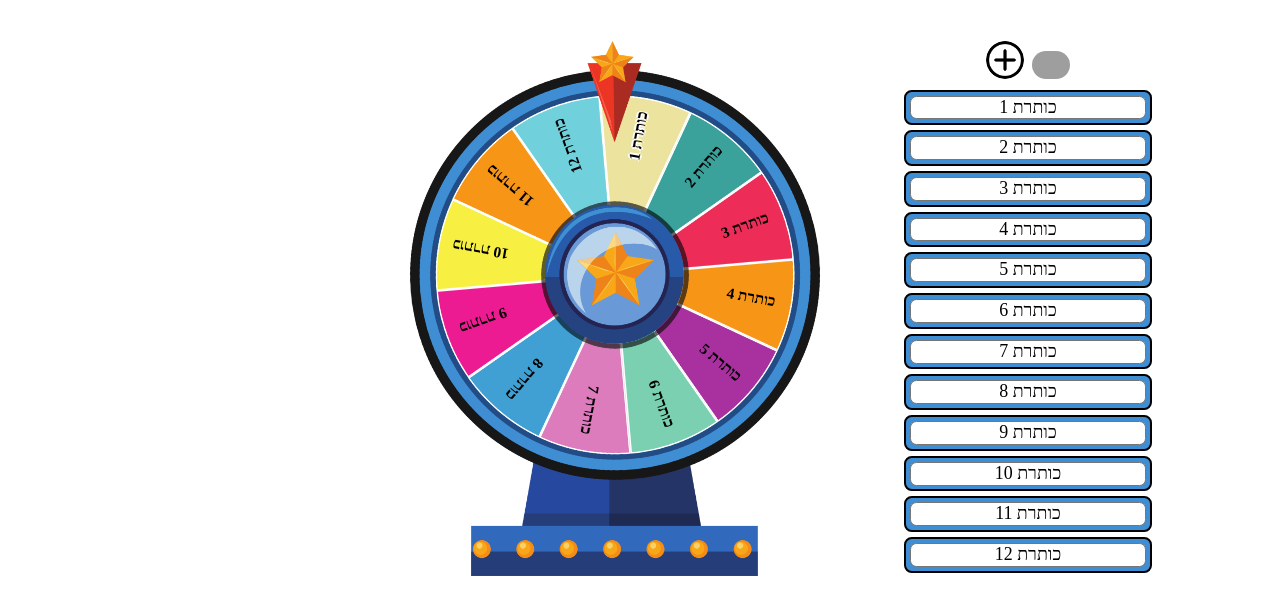
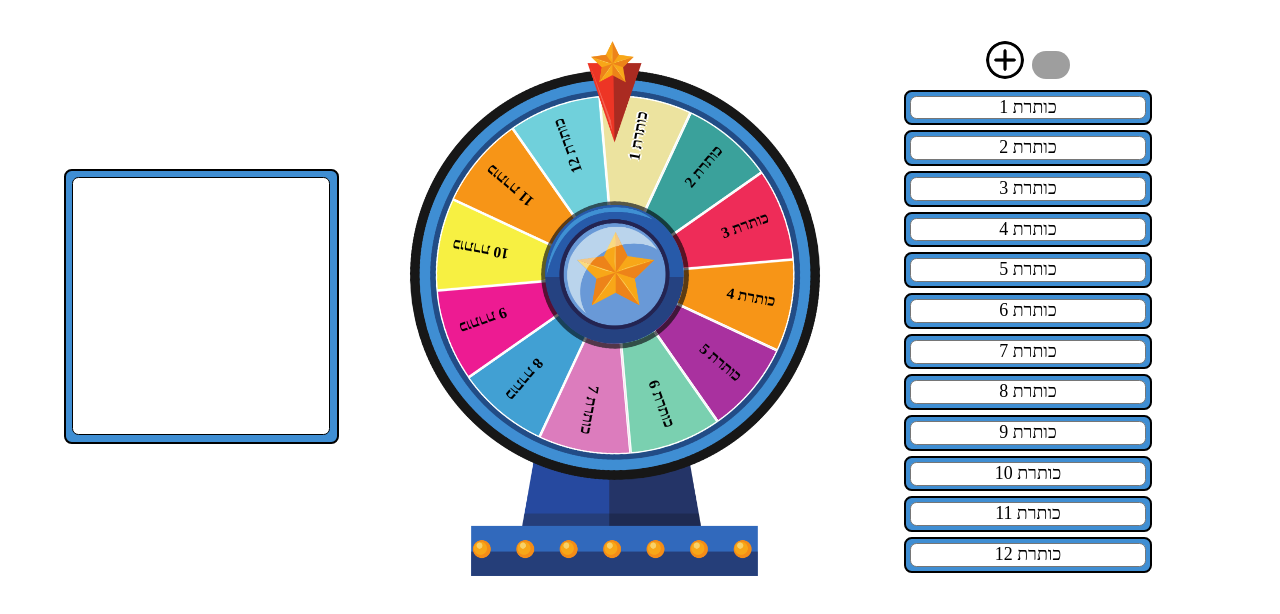
Before and after one commit to eldar158/wheel-of-fortune, a React (Create React App) app: page / in a window 1280 px wide. Shown: the top 614 px of the page. Built offline with nearby package versions, Linux system fonts and the light colour scheme; grey boxes are pictures that could not be loaded.

Commit message:
connecting monitor to state

```diff
--- a/src/components/Monitor/Monitor.css
+++ b/src/components/Monitor/Monitor.css
@@ -0,0 +1,26 @@
+.Monitor {
+  float: left;
+  margin: 10vw 0 0 5%;
+  padding: 0.5vw;
+
+  border-radius: 0.6vw;
+  border: solid 0.2vw black;
+
+  background-color: #3f8ed3;
+}
+
+.Monitor .display{
+  text-align: center;
+  background-color: white;
+  border: solid 0.1vw black;
+
+  width: 20vw;
+  height: 10vw;
+  padding: 5vw 0;
+  line-height: 5vw;
+  font-size: 2.5vw;
+  border-radius: 0.5vw;
+
+  font-family: 'rubik';
+  overflow-wrap: break-word;
+}
--- a/src/components/Monitor/Monitor.js
+++ b/src/components/Monitor/Monitor.js
@@ -5,7 +5,9 @@ function Monitor(props) {
 
   return (
     <div className="Monitor">
-
+      <div className='display'>
+        {props.text}
+      </div>
     </div>
   );
 }
--- a/src/components/Wheel/Wheel.js
+++ b/src/components/Wheel/Wheel.js
@@ -13,7 +13,6 @@ class Wheel extends React.Component {
     this.state = {
       r: -5,
       w: 0,
-      a: -0.1,
     }
     this.onWheelClick = this.onWheelClick.bind(this)
   }
--- a/src/components/Wheel/spin.js
+++ b/src/components/Wheel/spin.js
@@ -1,31 +1,32 @@
 export default function spin (state, setState) {
-  const {r, w, a} = {...state}
-  const newState = {r: r, w: getInitialW(), a: a}
+  const r = state.r
+  const w =  getInitialW()
+  const a = -0.1
+  const newState = {r: r, w: w}
 
   const finished = new Promise((resolve) => {
     requestAnimationFrame(() => {
-      spinAnimation(newState, setState, resolve)
+      spinAnimation(newState, setState, a, resolve)
     })
   })
   return finished
 }
 
-function spinAnimation (state, setState, resolve) {
-  const {r, w, a} = {...state}
+function spinAnimation (state, setState, a, resolve) {
+  const {r, w} = {...state}
 
   if ( Math.sign(w) === Math.sign(a)) {
     resolve()
     return
   }
-  const newState = {r: r + w, w: w + a, a: a}
+  const newState = {r: r + w, w: w + a}
 
   setState(newState, () => {
     requestAnimationFrame(() => {
-      spinAnimation(newState, setState, resolve)
+      spinAnimation(newState, setState, a, resolve)
     })
   })
 }
-
 
 function getInitialW() {
   const constW = 10
```
